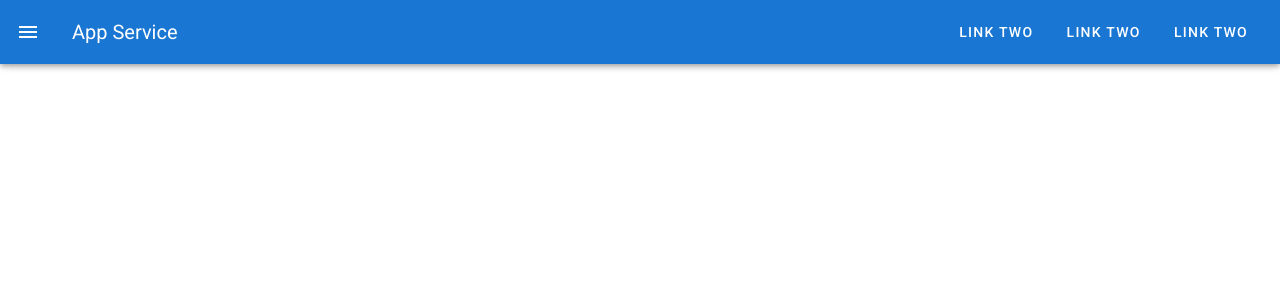
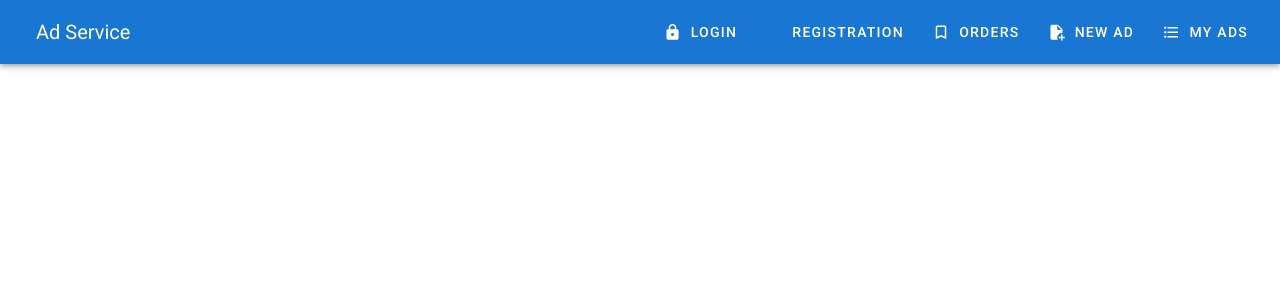
Before and after one commit to alexnas/vue-ad-project, a Vue app: page / in a window 1280 px wide. Shown: the top 300 px of the page. Built offline with nearby package versions, Linux system fonts and the light colour scheme.

Commit message:
Make toolbar menu and sidebar menu with drawer.

```diff
--- a/src/App.vue
+++ b/src/App.vue
@@ -1,20 +1,29 @@
 <template>
   <v-app>
-    <v-navigation-drawer app temporary="false">
-      <!-- -->
+    <v-navigation-drawer app temporary="false" v-model="drawer">
+      <v-list>
+        <v-list-item v-for="link of links" :key="link.title" :to="link.url">
+          <v-list-item-icon>
+            <v-icon>{{ link.icon }}</v-icon>
+          </v-list-item-icon>
+
+          <v-list-item-content>
+            <v-list-item-title v-text="link.title"></v-list-item-title>
+          </v-list-item-content>
+        </v-list-item>
+      </v-list>
     </v-navigation-drawer>
 
     <v-app-bar dark color="primary" app>
-      <v-app-bar-nav-icon></v-app-bar-nav-icon>
-
-      <v-toolbar-title>App Service</v-toolbar-title>
-
+      <v-app-bar-nav-icon @click="drawer = !drawer" class="hidden-md-and-up"></v-app-bar-nav-icon>
+      <v-toolbar-title>Ad Service</v-toolbar-title>
       <v-spacer></v-spacer>
 
       <v-toolbar-items class="hidden-sm-and-down">
-        <v-btn text>Link Two</v-btn>
-        <v-btn text>Link Two</v-btn>
-        <v-btn text>Link Two</v-btn>
+        <v-btn text v-for="link in links" :key="link.title" :to="link.url">
+          <v-icon left>{{ link.icon }}</v-icon>
+          {{ link.title }}
+        </v-btn>
       </v-toolbar-items>
     </v-app-bar>
 
@@ -25,7 +34,20 @@
 </template>
 
 <script>
-export default {};
+export default {
+  data() {
+    return {
+      drawer: false,
+      links: [
+        { title: "Login", icon: "mdi-lock", url: "/login" },
+        { title: "Registration", icon: "mdi-face", url: "/registration" },
+        { title: "Orders", icon: "mdi-bookmark-outline", url: "/orders" },
+        { title: "New ad", icon: "mdi-file-plus", url: "/new" },
+        { title: "My ads", icon: "mdi-format-list-bulleted", url: "/list" }
+      ]
+    };
+  }
+};
 </script>
 
 <style>
--- a/src/router/index.js
+++ b/src/router/index.js
@@ -6,8 +6,7 @@
 const routes = [];
 
 const router = new VueRouter({
-  // mode: 'history',
-  // base: process.env.BASE_URL,
+  mode: 'history',
   routes,
 });
 
```
